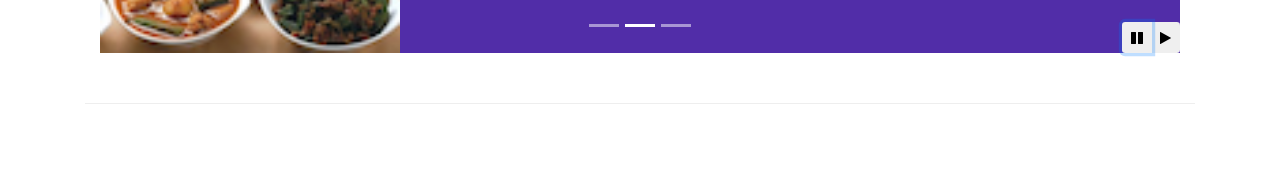
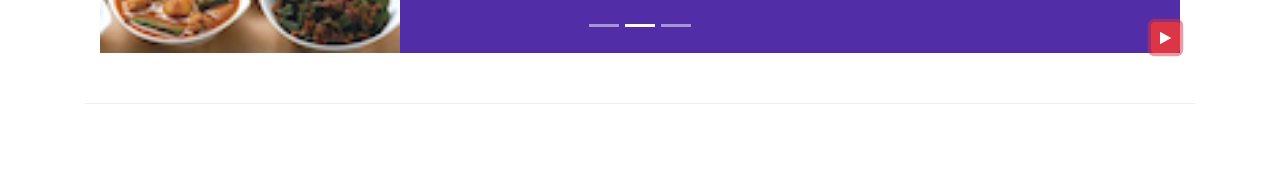
Before and after one commit to JUGG097/Coursera-React-Specialization-Course1-Bootstrap, a website: page index.html in a window 1280 px wide. Both pictures are taken after a click on the button 1137 px from the left and 668 px from the top of the page. Shown: the part 631-800 px from the top of the page. Drawn offline with nearby package versions, Linux system fonts and the light colour scheme.

Commit message:
More Bootstrap and jQuery

```diff
--- a/index.html
+++ b/index.html
@@ -213,14 +213,11 @@
                         <span class="carousel-control-next-icon"></span>
                     </a>
 
-                    <div class="btn-group" id="carouselButton">
-                        <button class="btn btn-dange btn-sm" id="carousel-pause">
-                            <span class="fa fa-pause"></span>
-                        </button>
-                        <button class="btn btn-dange btn-sm" id="carousel-play">
-                            <span class="fa fa-play"></span>
-                        </button>
-                    </div>
+
+                    <button class="btn btn-danger btn-sm" id="carouselButton">
+                        <span class="fa fa-pause"></span>
+                    </button>
+
                 </div>
             </div>
         </div>
@@ -335,12 +332,21 @@
         $(document).ready(function() {
             //seems the interval is not working for me
             $("#mycarousel").carousel({ interval: 2000});
-            $("#carousel-pause").click(function() {
-                $("#mycarousel").carousel("pause");
+
+            $("#carouselButton").click(function() {
+                if ($("#carouselButton").children("span").hasClass("fa-pause")) {
+                    $("#mycarousel").carousel("pause")
+                    $("#carouselButton").children("span").removeClass("fa-pause");
+                    $("#carouselButton").children("span").addClass("fa-play");
+                }
+                else if ($("#carouselButton").children("span").hasClass("fa-play")) {
+                    $("#mycarousel").carousel("cycle");
+                    $("#carouselButton").children("span").removeClass("fa-play");
+                    $("#carouselButton").children("span").addClass("fa-pause");
+                };
+
             });
-            $("#carousel-play").click(function() {
-                $("#mycarousel").carousel("cycle");
-            });
+
         });
     </script>
 </body>
```
